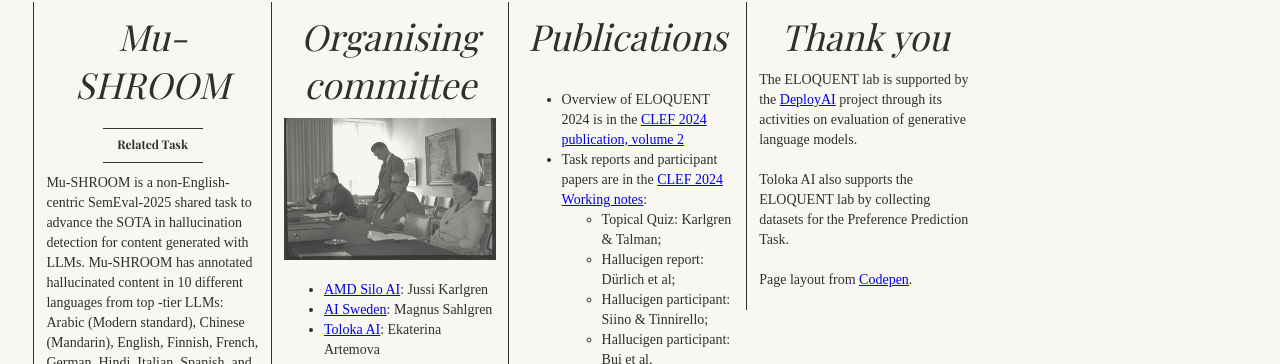
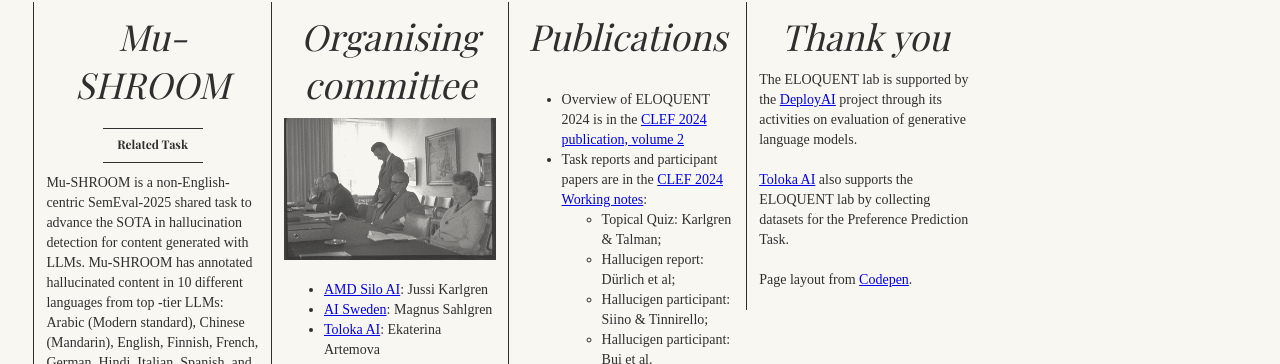
Before and after one commit to eloquent-lab/eloquent-lab.github.io, a Jekyll site: the page eloquent2025.html, which Jekyll copies as it is, in a window 1280 px wide and 900 px high, scrolled down 1957 px. Shown: the part 172-536 px from the top of the window. Built offline with Jekyll 4.4.1, drawn with Linux system fonts in a browser that asks for light colours; some web fonts are replaced; part of the change alters nothing that is shown.

```diff
--- a/eloquent2025.html
+++ b/eloquent2025.html
@@ -323,7 +323,7 @@ ocument}
 	  <p>
 	    The ELOQUENT lab is supported by the <a href="https://deployaiproject.eu/">DeployAI</a> project through its activities on evaluation of generative language models.
 </p><p>
-	   Toloka AI also supports the ELOQUENT lab by collecting datasets for the Preference Prediction Task.
+	   <a href="https://toloka.ai">Toloka AI</a> also supports the ELOQUENT lab by collecting datasets for the Preference Prediction Task.
 	  </p>
 
 	  <p>
```
